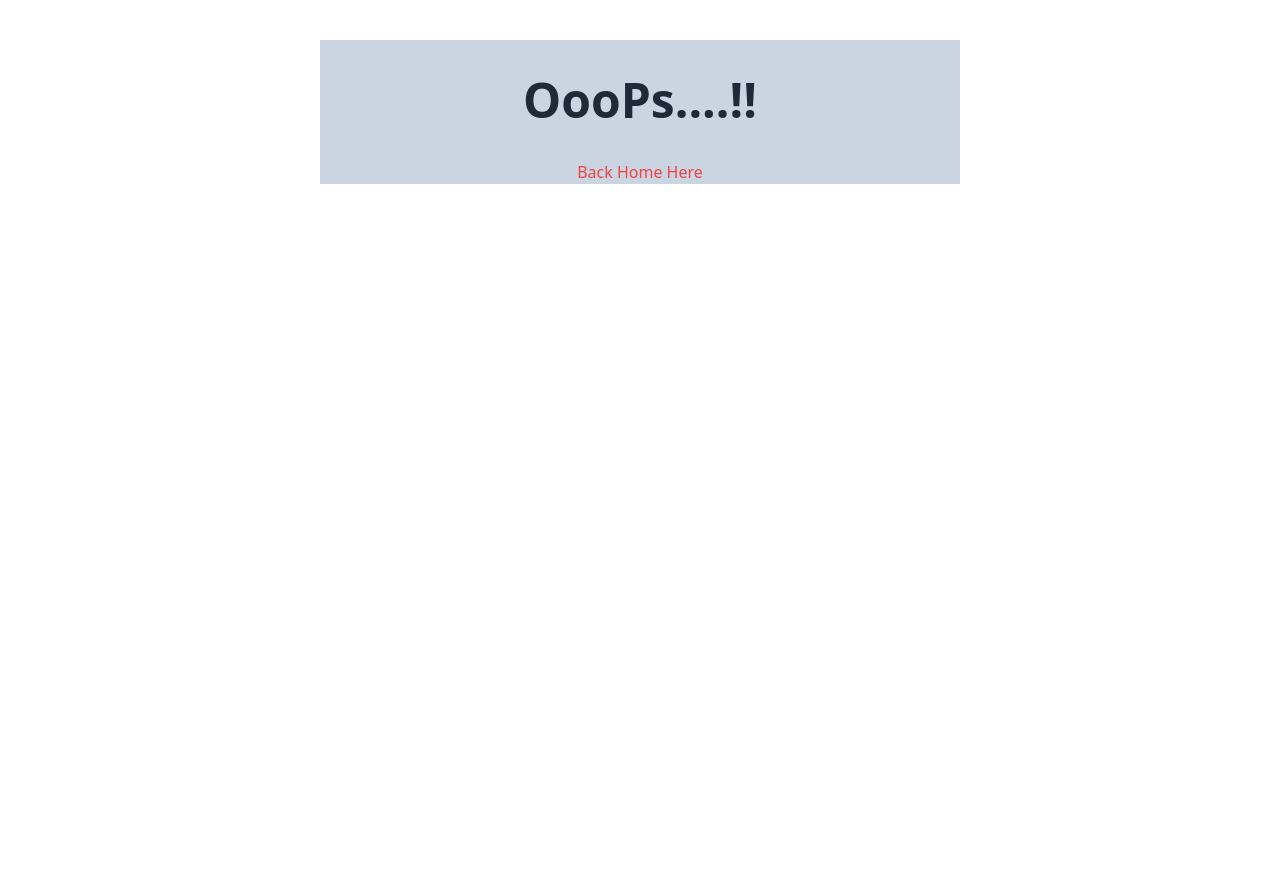
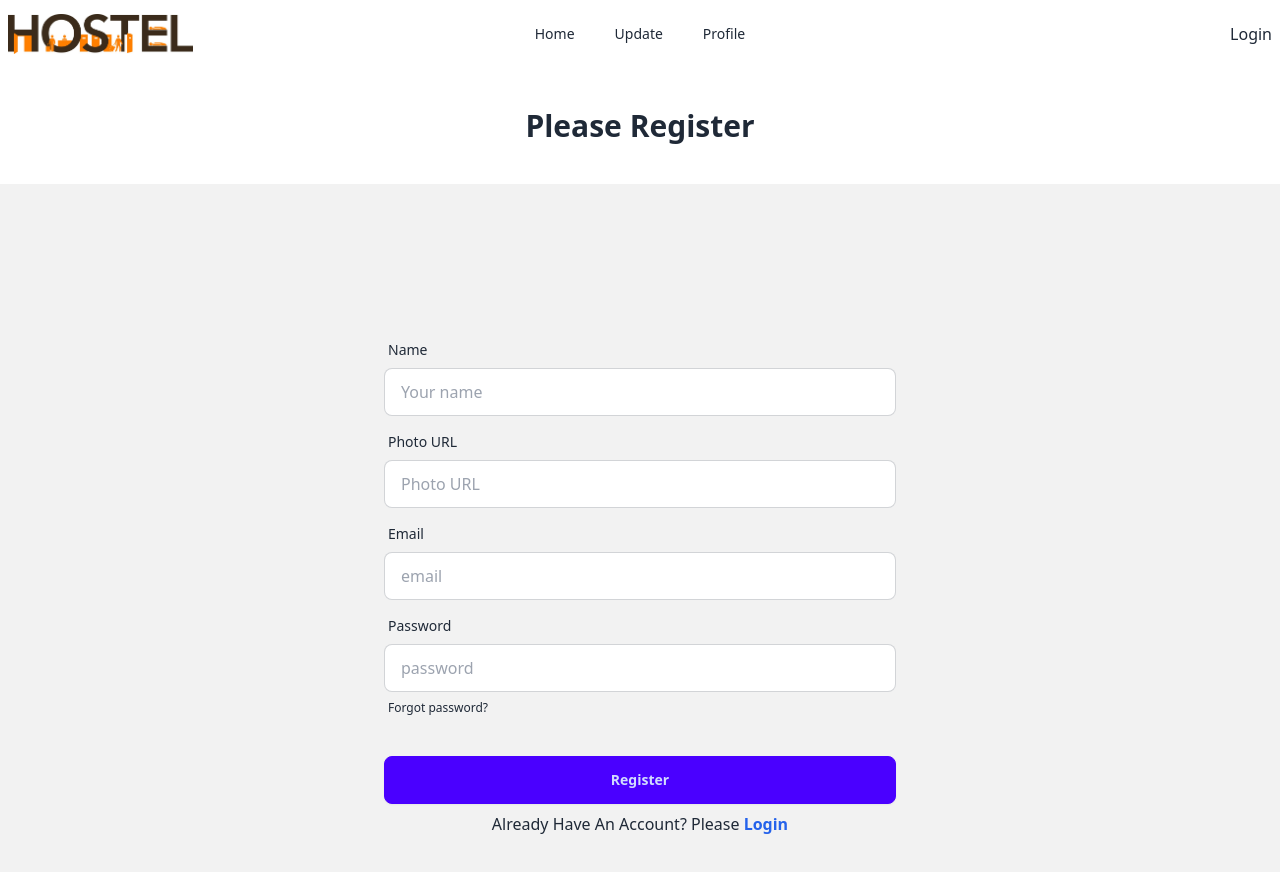
Before and after one commit to tabassumsabaa/b9-a9-real-estate, a React (Vite) app: page /register in a window 1280 px wide. Shown: the top 872 px of the page. Before the commit the page ends 800 px from the top, so only its background shows below. Built offline with nearby package versions, Linux system fonts and the light colour scheme.

Commit message:
5th: login and register set up

```diff
--- a/src/Component/Navbar/Navbar.jsx
+++ b/src/Component/Navbar/Navbar.jsx
@@ -4,8 +4,8 @@ import userDefaultPic from "../../assets/image/hostel-logo.jpg";
 const Navbar = () => {
     const navLinks =<>
     <li> <NavLink to="/">Home</NavLink></li>
-    <li> <NavLink to="/">Update</NavLink></li>
-    <li> <NavLink to="/">Profile</NavLink></li>
+    <li> <NavLink to="/login">Update</NavLink></li>
+    <li> <NavLink to=" ">Profile</NavLink></li>
 
 </>
     return (
--- a/src/Fairbase/fairbase.config.js
+++ b/src/Fairbase/fairbase.config.js
@@ -1,5 +1,6 @@
 // Import the functions you need from the SDKs you need
 import { initializeApp } from "firebase/app";
+import { getAuth } from "firebase/auth";
 // TODO: Add SDKs for Firebase products that you want to use
 // https://firebase.google.com/docs/web/setup#available-libraries
 
@@ -15,4 +16,7 @@ const firebaseConfig = {
 
 // Initialize Firebase
 const app = initializeApp(firebaseConfig);
-export default app;
+
+// Initialize Firebase Authentication and get a reference to the service
+const auth = getAuth(app);
+export default auth;
--- a/src/Layout/Root/Root.jsx
+++ b/src/Layout/Root/Root.jsx
@@ -1,4 +1,6 @@
 import { Outlet } from "react-router-dom";
+
+
 
 
 const Root = () => {
--- /dev/null
+++ b/src/Pages/Login/Login.jsx
@@ -0,0 +1,46 @@
+import { Link } from "react-router-dom/dist";
+import Navbar from "../../Component/Navbar/Navbar";
+
+
+const Login = () => {
+    const handleLogin = e =>{
+        e.preventDefault();
+        console.log(e.currentTarget);
+        const form = new FormData(e.currentTarget);
+        const email = form.get('email');
+        const password = form.get('password');
+        console.log(email, password);
+    }
+    return (
+        <div>
+            <Navbar></Navbar>
+            <div className="bg-base-200 py-4 ">
+               <h2 className="text-3xl my-10 text-center font-bold">Please Login</h2>
+               <form onClick={handleLogin} className="  md: w-3/4 lg:w-1/2 mx-auto">
+                   <div className="form-control">
+                      <label className="label">
+                         <span className="label-text">Email</span>
+                      </label>
+                      <input type="email" name="email" placeholder="email" className="input input-bordered" required />
+                   </div>
+                   <div className="form-control">
+                      <label className="label">
+                         <span className="label-text">Password</span>
+                      </label>
+                      <input type="password" name="password" placeholder="password" className="input input-bordered" required />
+                      <label className="label">
+                         <a href="#" className="label-text-alt link link-hover">Forgot password?</a>
+                      </label>
+                   </div>
+                   <div className="form-control mt-6">
+                        <button className="btn btn-primary">Login</button>
+                   </div>
+               </form>
+               <p className="text-sm text-center font-semibold mt-4">Do not Have An Account? Please <Link className="text-red-600" to="/register">Register</Link></p>
+
+           </div>
+        </div>
+    );
+};
+
+export default Login;
--- /dev/null
+++ b/src/Pages/Register/Register.jsx
@@ -0,0 +1,61 @@
+import { Link } from "react-router-dom/dist";
+import Navbar from "../../Component/Navbar/Navbar";
+
+
+const Register = () => {
+    const handleRegister = e =>{
+        e.preventDefault();
+        console.log(e.currentTarget);
+        const form = new FormData(e.currentTarget);
+        const name = form.get('name');
+        const photo = form.get('photo');
+        const email = form.get('email');
+        const password = form.get('password');
+        console.log(name, photo, email, password);
+    }
+    return (
+        <div>
+             <Navbar></Navbar>
+            <h2 className="text-3xl my-10 text-center font-bold">Please Register </h2>
+            <div className="hero min-h-screen bg-base-200">
+              <div className="card-body md: w-3/4 lg:w-1/2 mx-auto" >
+               <form onClick={handleRegister} className="card-body">
+                   <div className="form-control">
+                      <label className="label">
+                         <span className="label-text">Name</span>
+                      </label>
+                      <input type="text" name="name" placeholder="Your name" className="input input-bordered" required />
+                   </div>
+                   <div className="form-control">
+                      <label className="label">
+                         <span className="label-text">Photo URL</span>
+                      </label>
+                      <input type="photo" name="photo" placeholder="Photo URL" className="input input-bordered" required />
+                   </div>
+                   <div className="form-control">
+                      <label className="label">
+                         <span className="label-text">Email</span>
+                      </label>
+                      <input type="email" name="email" placeholder="email" className="input input-bordered" required />
+                   </div>
+                   <div className="form-control">
+                      <label className="label">
+                         <span className="label-text">Password</span>
+                      </label>
+                      <input type="password" name="password" placeholder="password" className="input input-bordered" required />
+                      <label className="label">
+                         <a href="#" className="label-text-alt link link-hover">Forgot password?</a>
+                      </label>
+                   </div>
+                   <div className="form-control mt-6">
+                        <button className="btn btn-primary">Register</button>
+                   </div>
+                   <p className="text-center">Already Have An Account? Please <Link className="text-blue-600 font-bold" to="/login">Login</Link></p>
+               </form>
+              </div>
+           </div>
+        </div>
+    );
+};
+
+export default Register;
--- /dev/null
+++ b/src/Provider/firebaseProvider.jsx
@@ -0,0 +1,11 @@
+import React from 'react';
+
+const firebaseProvider = () => {
+    return (
+        <div>
+            <h2>this is firebase provider</h2>
+        </div>
+    );
+};
+
+export default firebaseProvider;
```
Also changed, not shown: src/main.jsx (+11 -1 lines).
